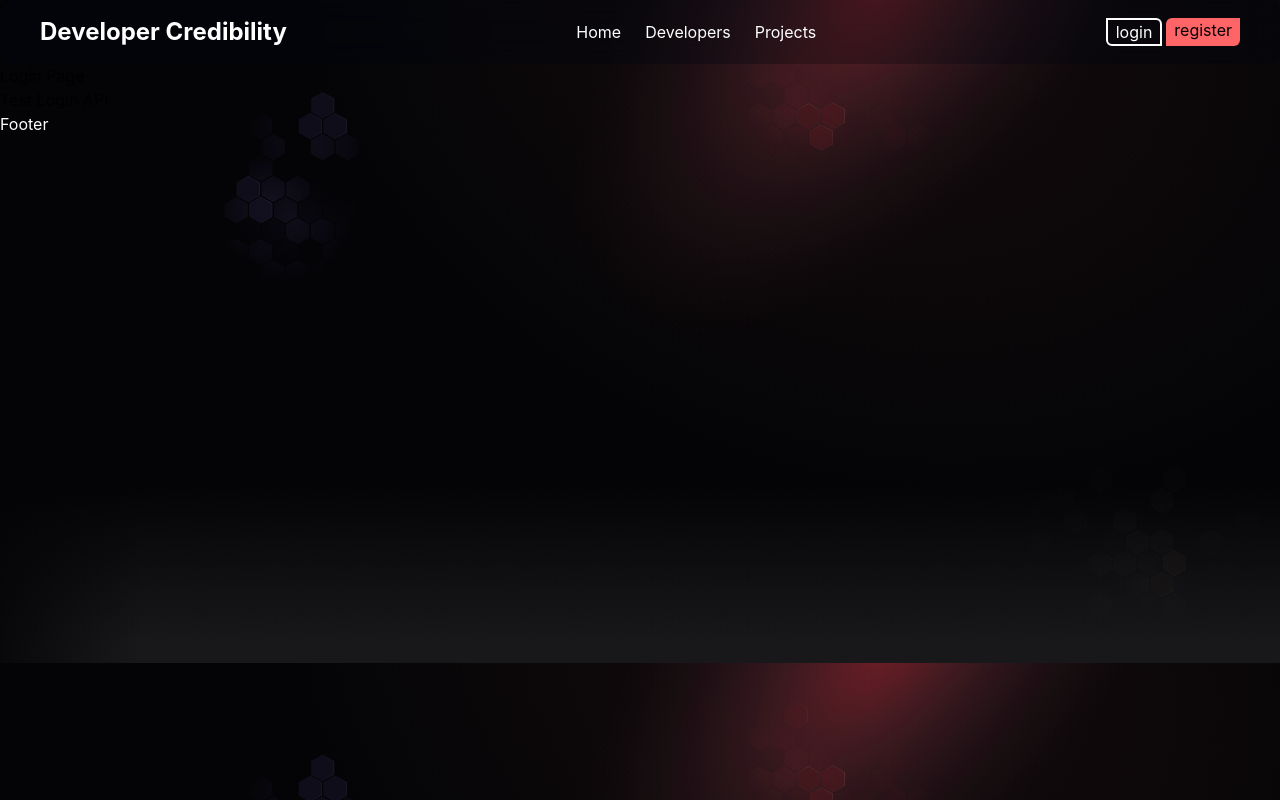
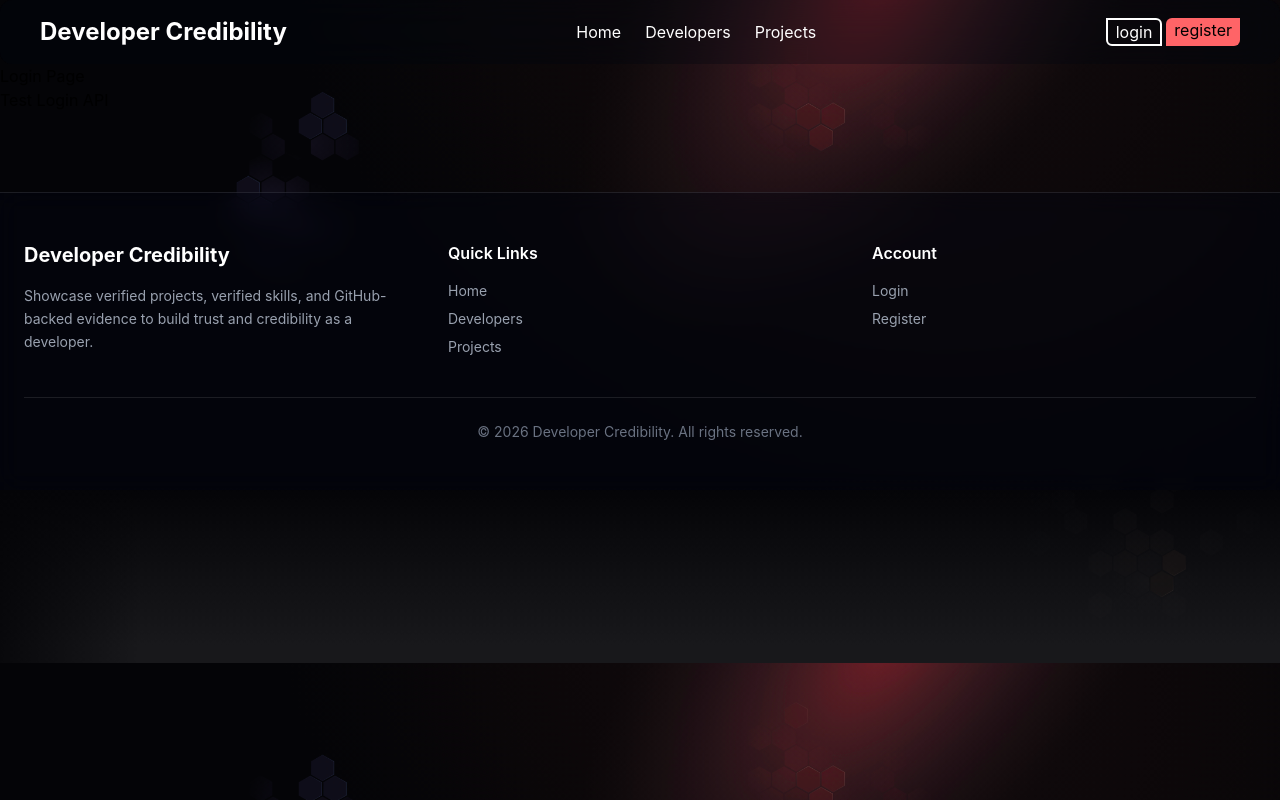
Before and after one commit to Pathak-Devesh/developer-credibility-platform, a React (Vite) app in the folder client/: page /login in a window 1280 px wide. Built offline with nearby package versions, Linux system fonts and the light colour scheme.

Commit message:
Add developers listing API and public site navigation improvements

```diff
--- a/client/src/components/common/Footer.jsx
+++ b/client/src/components/common/Footer.jsx
@@ -1,9 +1,95 @@
+import { Link } from "react-router-dom";
+
 function Footer() {
-  return (
-    <footer className="text-white">
-      Footer
-    </footer>
-  );
+
+    const scrollToTop = () => {
+        window.scrollTo({
+            top: 0,
+            behavior: "smooth",
+        });
+    };
+    return (
+        <footer className="mt-20 border-t border-white/10 bg-gray-950/40 backdrop-blur-md">
+            <div className="mx-auto max-w-7xl px-6 py-12">
+
+                <div className="grid gap-10 md:grid-cols-3">
+
+
+                    <div className="flex flex-col space-y-4">
+                        <h3 className="text-xl font-bold text-white">
+                            Developer Credibility
+                        </h3>
+
+                        <p className="max-w-sm text-sm leading-relaxed text-gray-400">
+                            Showcase verified projects, verified skills, and
+                            GitHub-backed evidence to build trust and credibility
+                            as a developer.
+                        </p>
+                    </div>
+
+
+                    <div className="flex flex-col space-y-4">
+                        <h4 className="font-semibold text-white">
+                            Quick Links
+                        </h4>
+
+                        <div className="flex flex-col space-y-2 text-sm text-gray-400">
+                            <Link
+                                to="/"
+                                className="transition hover:text-red-500"
+                                onClick={scrollToTop}
+                            >
+                                Home
+                            </Link>
+
+                            <Link
+                                to="/developers"
+                                className="transition hover:text-red-500"
+                            >
+                                Developers
+                            </Link>
+
+                            <Link
+                                to="/projects"
+                                className="transition hover:text-red-500"
+                            >
+                                Projects
+                            </Link>
+                        </div>
+                    </div>
+
+
+                    <div className="flex flex-col space-y-4">
+                        <h4 className="font-semibold text-white">
+                            Account
+                        </h4>
+
+                        <div className="flex flex-col space-y-2 text-sm text-gray-400">
+                            <Link
+                                to="/login"
+                                className="transition hover:text-red-500"
+                            >
+                                Login
+                            </Link>
+
+                            <Link
+                                to="/register"
+                                className="transition hover:text-red-500"
+                            >
+                                Register
+                            </Link>
+                        </div>
+                    </div>
+
+                </div>
+
+                <div className="mt-10 border-t border-white/10 pt-6 text-center text-sm text-gray-500">
+                    © 2026 Developer Credibility. All rights reserved.
+                </div>
+
+            </div>
+        </footer>
+    );
 }
 
 export default Footer;
--- a/client/src/components/common/Navbar.jsx
+++ b/client/src/components/common/Navbar.jsx
@@ -1,19 +1,26 @@
-import { Link,NavLink } from "react-router-dom";
+import { Link, NavLink } from "react-router-dom";
 
-export default function Navbar(){
+export default function Navbar() {
+
+    const scrollToTop = () => {
+        window.scrollTo({
+            top: 0,
+            behavior: "smooth",
+        });
+    };
     return (
         <nav className="sticky top-0 z-50 text-white flex items-center justify-between rounded-xl bg-gray-950/30 backdrop-blur-lg max-w-7xl mx-auto px-10 py-4">
             <div>
-                <NavLink to="/" className="text-2xl font-bold">Developer Credibility</NavLink>
+                <NavLink to="/" className="text-2xl font-bold" onClick={scrollToTop}>Developer Credibility</NavLink>
             </div>
             <div className="flex gap-6">
-                <NavLink to="/" >Home</NavLink>
+                <NavLink to="/" onClick={scrollToTop} >Home</NavLink>
                 <NavLink to="/developers">Developers</NavLink>
                 <NavLink to="/projects">Projects</NavLink>
             </div>
             <div className="flex gap-1">
-            <NavLink to="/login" className="px-2  border-2 rounded-bl-md rounded-tr-md ">login</NavLink>
-            <NavLink to="/register" className=" px-2 rounded-tl-md rounded-br-md  bg-red-400 !text-black">register</NavLink>
+                <NavLink to="/login" className="px-2  border-2 rounded-bl-md rounded-tr-md ">login</NavLink>
+                <NavLink to="/register" className=" px-2 rounded-tl-md rounded-br-md  bg-red-400 !text-black">register</NavLink>
             </div>
         </nav>
     )
--- /dev/null
+++ b/client/src/components/common/ScrollToTop.jsx
@@ -0,0 +1,14 @@
+import { useEffect } from "react";
+import { useLocation } from "react-router-dom";
+
+function ScrollToTop() {
+    const { pathname } = useLocation();
+
+    useEffect(() => {
+        window.scrollTo(0, 0);
+    }, [pathname]);
+
+    return null;
+}
+
+export default ScrollToTop;
--- a/client/src/index.css
+++ b/client/src/index.css
@@ -14,3 +14,7 @@ a {
   text-decoration: none;
   color: inherit;
 }
+
+body {
+  overflow-y: scroll;
+}
--- a/client/src/layouts/PublicLayout.jsx
+++ b/client/src/layouts/PublicLayout.jsx
@@ -1,4 +1,5 @@
 import backgroundImage from "../assets/images/background.png";
+import ScrollToTop from "../components/common/ScrollToTop";
 
 import Navbar from "../components/common/Navbar";
 import Footer from "../components/common/Footer";
@@ -10,6 +11,7 @@ function PublicLayout() {
          style={{ backgroundImage: `url(${backgroundImage})`,
          backgroundPosition: "25% top",
          backgroundSize: "130%",backgroundAttachment: "fixed", }}>
+      <ScrollToTop />
       <Navbar />
       <main>
         <Outlet />
--- /dev/null
+++ b/client/src/pages/DevelopersPage.jsx
@@ -0,0 +1,11 @@
+function DevelopersPage() {
+    return (
+        <section className="mx-auto max-w-7xl px-6 py-16 text-white">
+            <h1 className="text-4xl font-bold">
+                Developers
+            </h1>
+        </section>
+    );
+}
+
+export default DevelopersPage;
--- a/client/src/pages/HomePage.jsx
+++ b/client/src/pages/HomePage.jsx
@@ -3,7 +3,7 @@ function HomePage() {
     <>
       <section className="max-w-7xl mx-auto px-10 pt-24 pb-10 ">
         <div className="flex flex-col gap-6">
-          <p> <span className="bg-red-400/40 rounded-2xl  px-2 py-0.5 text-gray-100">GitHub-Backed Developer Verification</span> </p>
+          <p> <span className="bg-rose-400/30 rounded-2xl  px-2 py-0.5 text-gray-100">GitHub-Backed Developer Verification</span> </p>
 
           <h1 className="text-6xl font-bold leading-tight text-white">
             Build Trust Through
@@ -131,7 +131,7 @@ function HomePage() {
       <section className="max-w-7xl mx-auto px-10 py-20">
 
         <div className="max-w-4xl">
-          <p className="inline-block bg-red-400/40 rounded-2xl px-3 py-1 text-gray-100 mb-6">
+          <p className="inline-block bg-rose-400/30 rounded-2xl px-3 py-1 text-gray-100 mb-6">
             Why Developer Credibility?
           </p>
 
```
Also changed, not shown: client/src/App.jsx (+6 -2 lines), client/src/components/profile/DeveloperCard.jsx (added), 2 other files (tests, documents, lock files or other folders).
